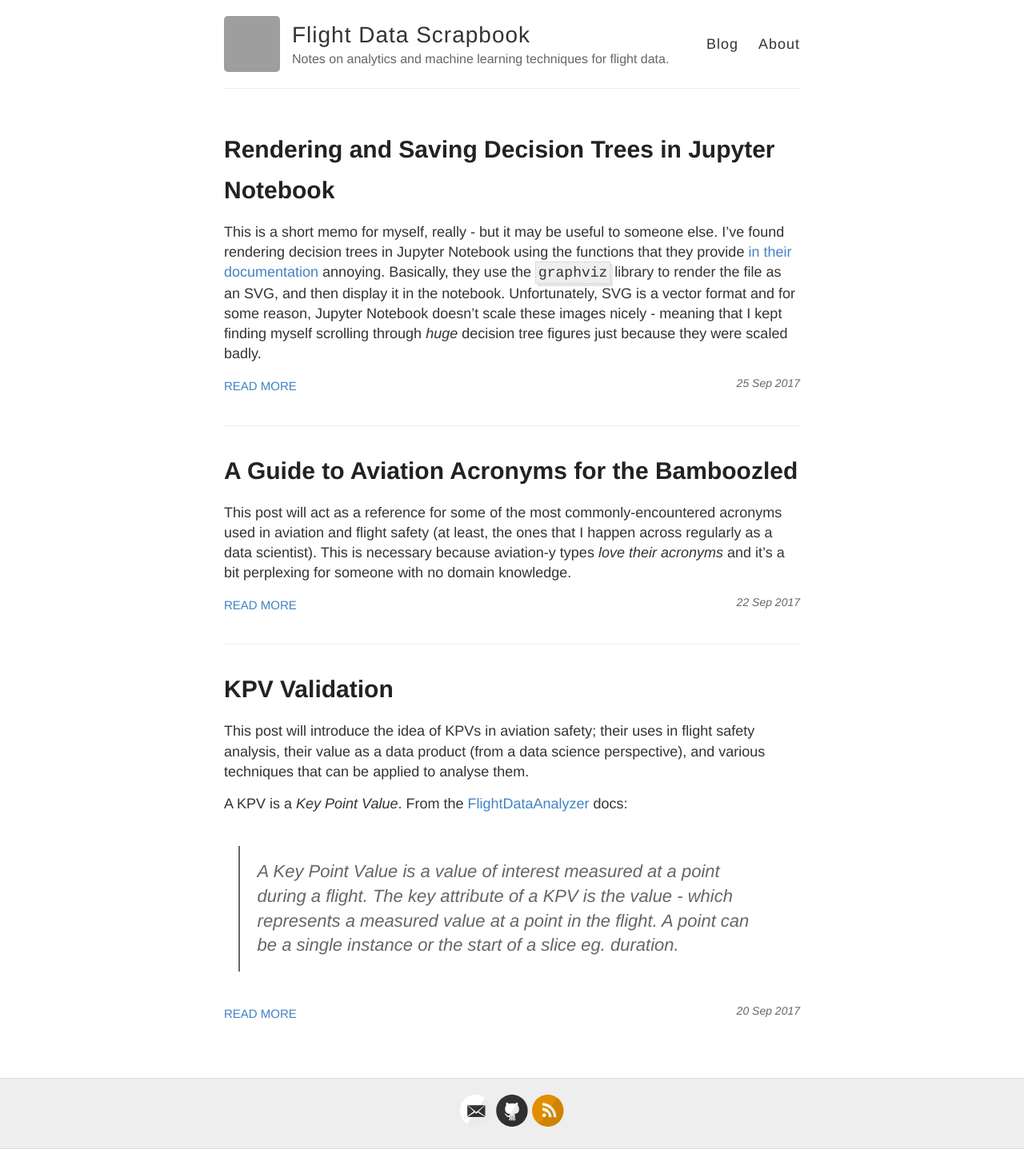
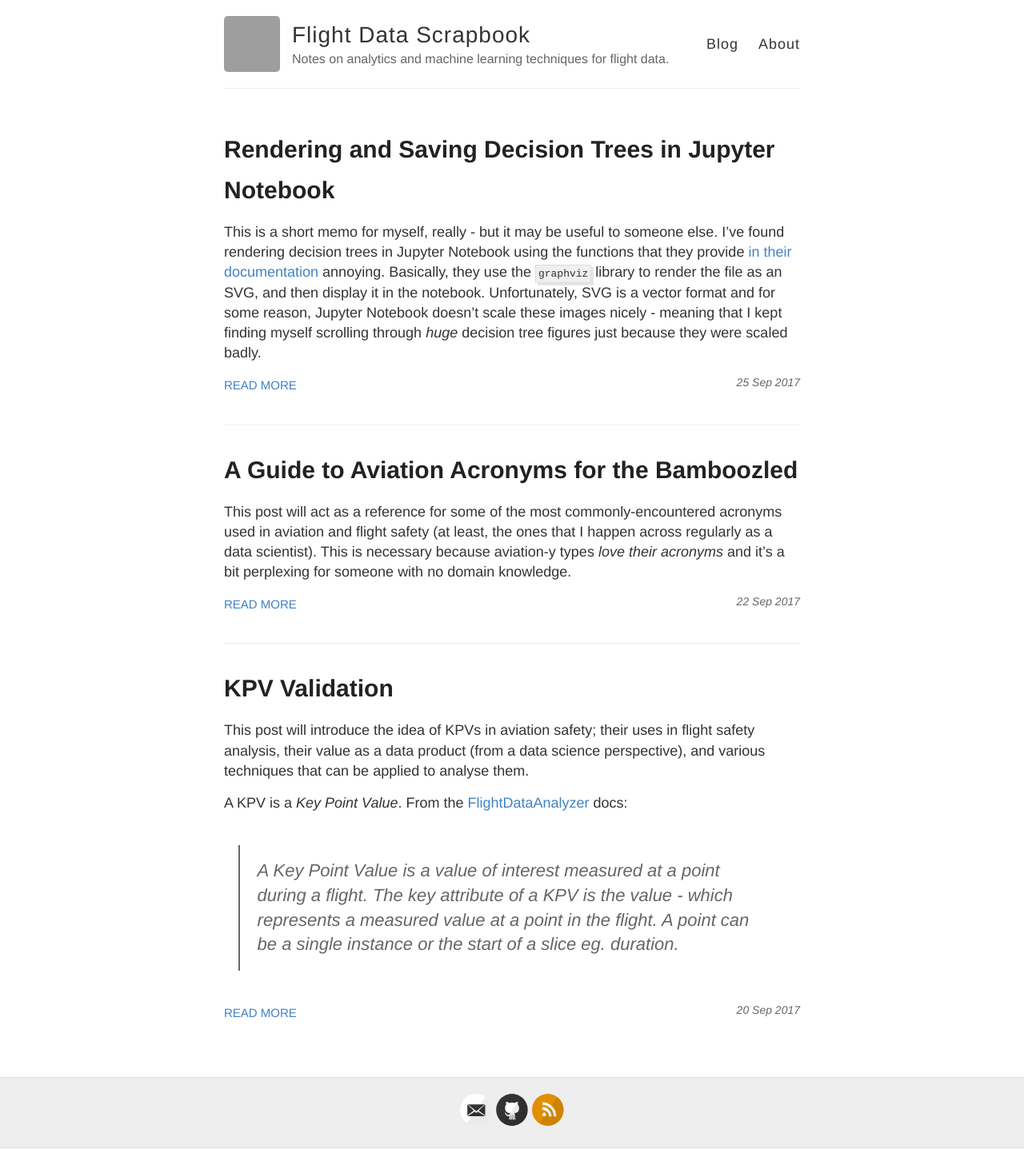
Before and after one commit to smith01s/newey01c.github.io, a Jekyll site: the page built from index.html, in a window 1280 px wide. Shown: the whole page at 80% size. Built offline with Jekyll 4.4.1, drawn with Linux system fonts in a browser that asks for light colours; grey boxes are pictures that could not be loaded.

Commit message:
Update styles for tables and code

```diff
--- a/_sass/_highlights.scss
+++ b/_sass/_highlights.scss
@@ -1,17 +1,14 @@
 code, .highlight {
   background-color: #efefef;
-  padding: 7px 7px 7px 10px;
+  padding: 3px 3px 3px 3px;
+  font-family:'Bitstream Vera Sans Mono','Courier', monospace;
+  font-size: small;
   border: 1px solid #ddd;
   -moz-box-shadow: 3px 3px rgba(0,0,0,0.1);
   -webkit-box-shadow: 3px 3px rgba(0,0,0,0.1);
   box-shadow: 3px 3px rgba(0,0,0,0.1);
   margin: 20px 0 20px 0;
   overflow: scroll;
-}
-
-code {
-  font-family:'Bitstream Vera Sans Mono','Courier', monospace;
-  padding: 3px 3px 3px 3px;
 }
 
 .highlight .c { color: #586E75 } /* Comment */
--- a/_sass/_tables.scss
+++ b/_sass/_tables.scss
@@ -12,7 +12,7 @@
 }
 
 table {
-    margin-top: 48px;
+    margin-top: 1em;
 }
 
 th {
@@ -75,7 +75,6 @@
   text-align: left;
   vertical-align: middle;
   font-weight: 300;
-  font-size:18px;
   text-shadow: -1px -1px 1px rgba(0, 0, 0, 0.1);
   border-right: 1px solid #C1C3D1;
 }
```
